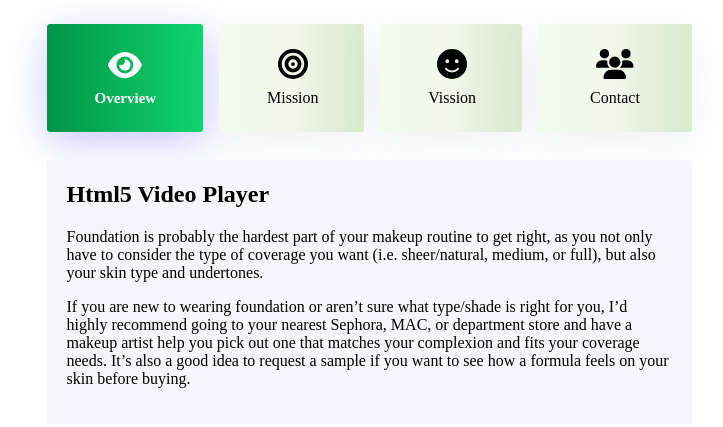
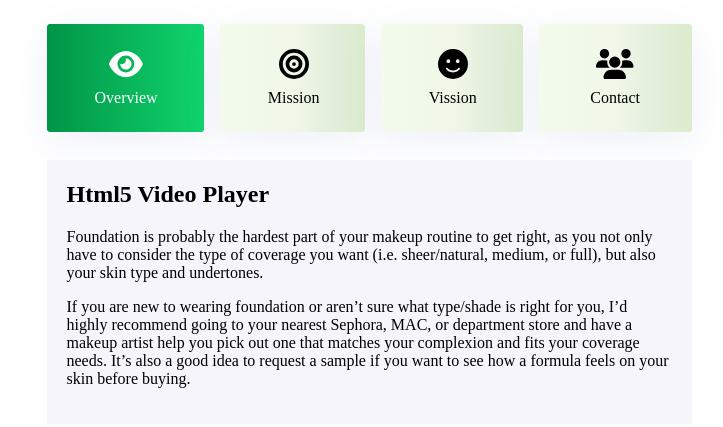
Before and after one commit to nftushar/-Static-Slide-Transition, a plain HTML site: page index.html in a window 1280 px wide. Shown: the whole page, without its empty margins (291-1014 px from the left). Drawn offline with Linux system fonts and the light colour scheme.

Commit message:
Label css issue fixed

```diff
--- a/style.css
+++ b/style.css
@@ -61,9 +61,9 @@ span.tab-label {
     box-shadow: 0px 10px 40px 0px rgba(107, 125, 179, 0.11);
 }
 
-.tabsSection .tabs>ul li.active {
+/* .tabsSection .tabs>ul li.active {
     box-shadow: 0px 10px 40px 0px rgba(0, 0, 255, 0.22);
-}
+} */
 
 .tabsSection .tabs>ul li a,
 .tabsSection .tabs>ul li a:visited {
@@ -81,7 +81,7 @@ span.tab-label {
     background: -webkit-linear-gradient(left, #f3fbed, #f1f9eb, #f0f7e9, #e4eedc, #dbeccd);
 }
 
-/* .tabsSection .tabs>ul li a:hover, */
+.tabsSection .tabs>ul li a:hover,
 .tabsSection .tabs>ul li a:focus,
 .tabsSection .tabs>ul li a:active {
     outline: 0;
@@ -92,10 +92,9 @@ span.tab-label {
     border-radius: 2px;
     background: linear-gradient(90deg, #019447 0%, #10d56d 100%);
     box-shadow: 0px 10px 40px 0px rgba(107, 125, 179, 0.11);
-    font-size: 15px;
-    font-weight: 700;
-    width: 100%;
-
+    /* font-size: 15px;
+    font-weight: 700; */
+    /* width: 100%; */
     color: #fff;
 }
 
```
